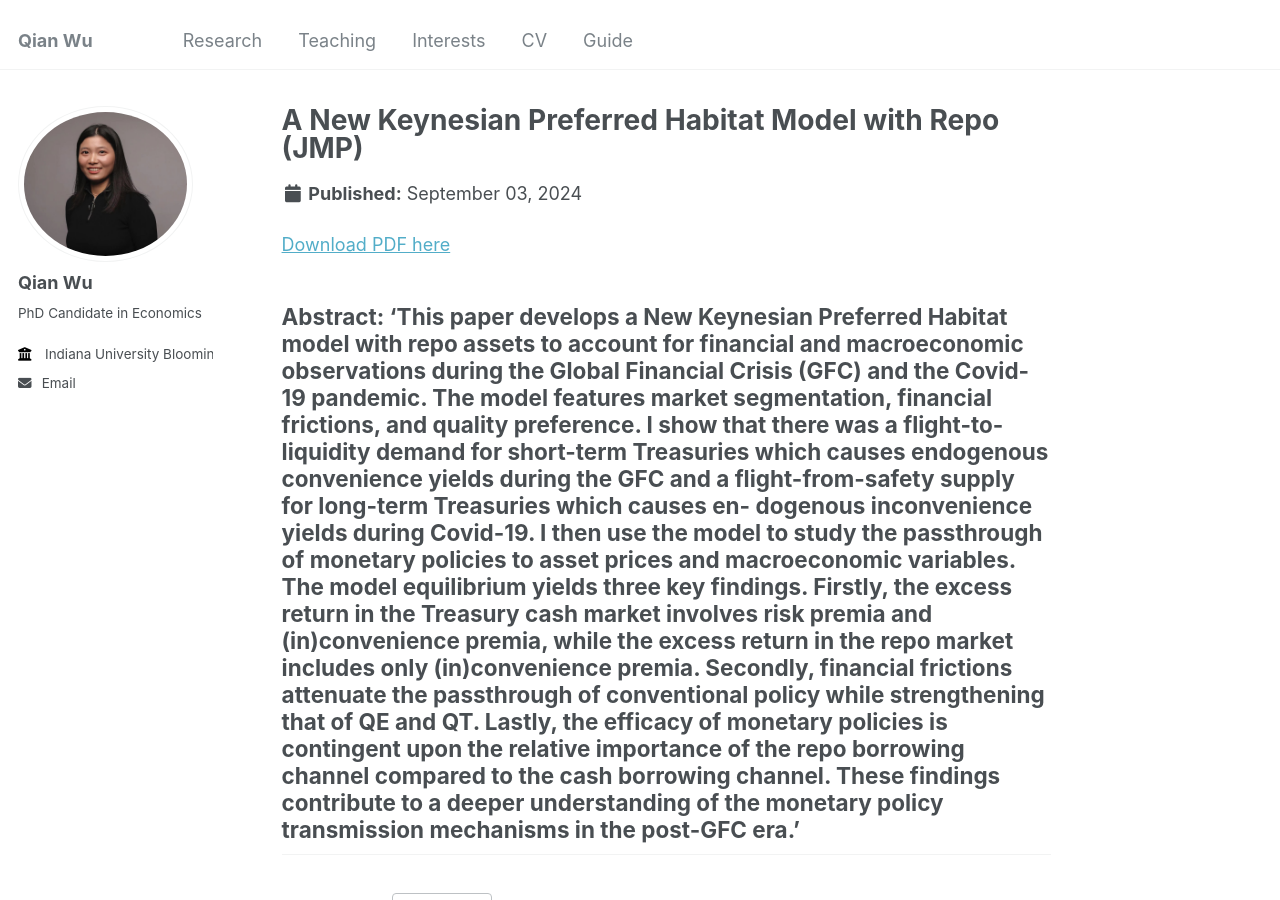
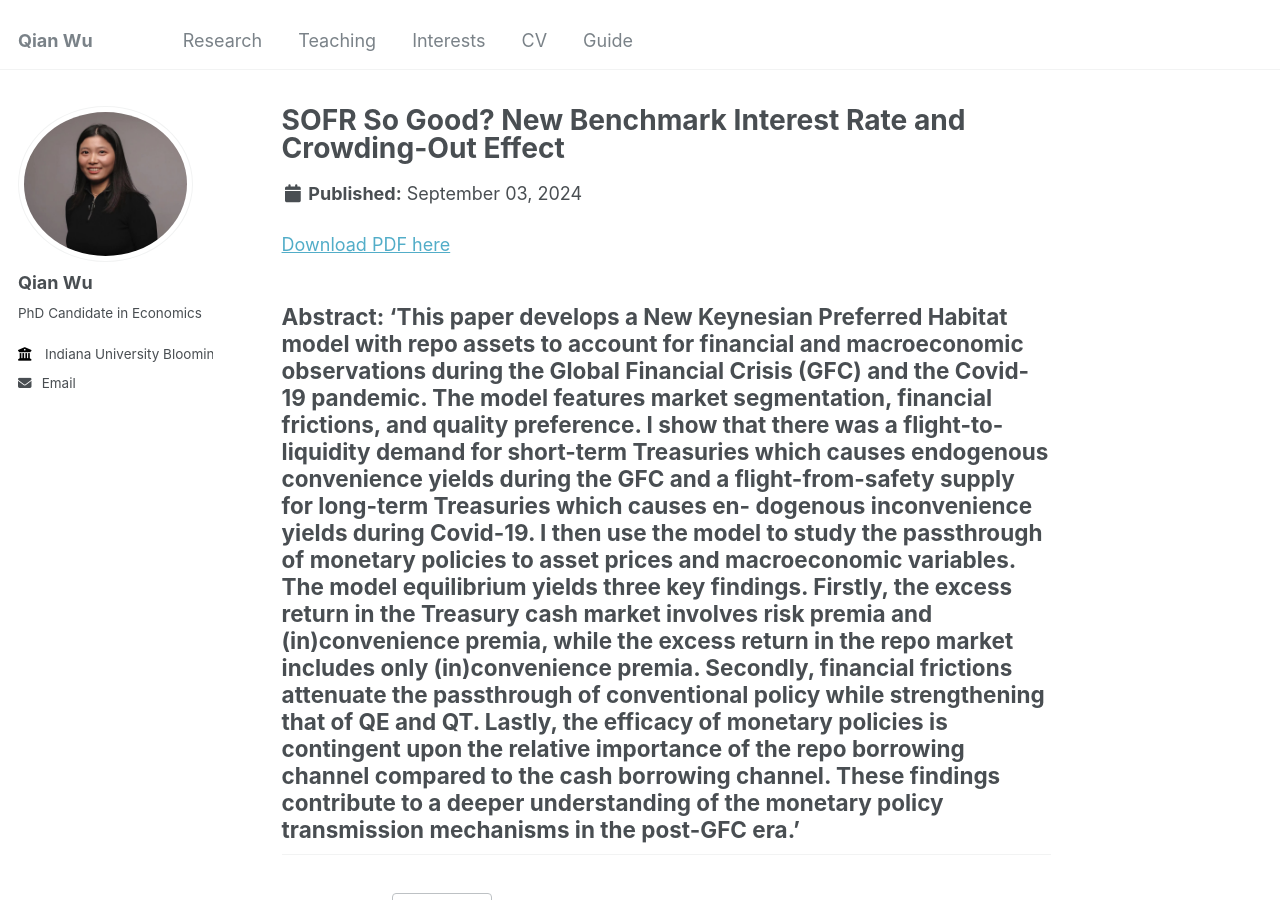
Before and after one commit to qianwu-ef/qianwu-ef.github.io, a Jekyll site: the page built from _research/SOFR So Good? New Benchmark Interest Rate and Crowding-Out Effect.md, in a window 1280 px wide and 900 px high. Built offline with Jekyll 4.4.1, drawn with Linux system fonts in a browser that asks for light colours.

Commit message:
Update SOFR So Good? New Benchmark Interest Rate and Crowding-Out Effect.md

```diff
--- a/_research/SOFR So Good? New Benchmark Interest Rate and Crowding-Out Effect.md
+++ b/_research/SOFR So Good? New Benchmark Interest Rate and Crowding-Out Effect.md
@@ -1,8 +1,8 @@
 ---
-title: "A New Keynesian Preferred Habitat Model with Repo (JMP)"
+title: "SOFR So Good? New Benchmark Interest Rate and Crowding-Out Effect"
 collection: research
 category: manuscripts
-permalink: /research/A New Keynesian Preferred Habitat Model with Repo
+permalink: /research/SOFR So Good? New Benchmark Interest Rate and Crowding-Out Effect
 excerpt: 'This paper develops a New Keynesian Preferred Habitat model with repo assets to account for financial and macroeconomic observations during the Global Financial Crisis (GFC) and the Covid-19 pandemic. The model features market segmentation, financial frictions, and quality preference. I show that there was a flight-to-liquidity demand for short-term Treasuries which causes endogenous convenience yields during the GFC and a flight-from-safety supply for long-term Treasuries which causes en- dogenous inconvenience yields during Covid-19. I then use the model to study the passthrough of monetary policies to asset prices and macroeconomic variables. The model equilibrium yields three key findings. Firstly, the excess return in the Treasury cash market involves risk premia and (in)convenience premia, while the excess return in the repo market includes only (in)convenience premia. Secondly, financial frictions attenuate the passthrough of conventional policy while strengthening that of QE and QT. Lastly, the efficacy of monetary policies is contingent upon the relative importance of the repo borrowing channel compared to the cash borrowing channel. These findings contribute to a deeper understanding of the monetary policy transmission mechanisms in the post-GFC era.'
 date: 2024-09-03
 ---
```
